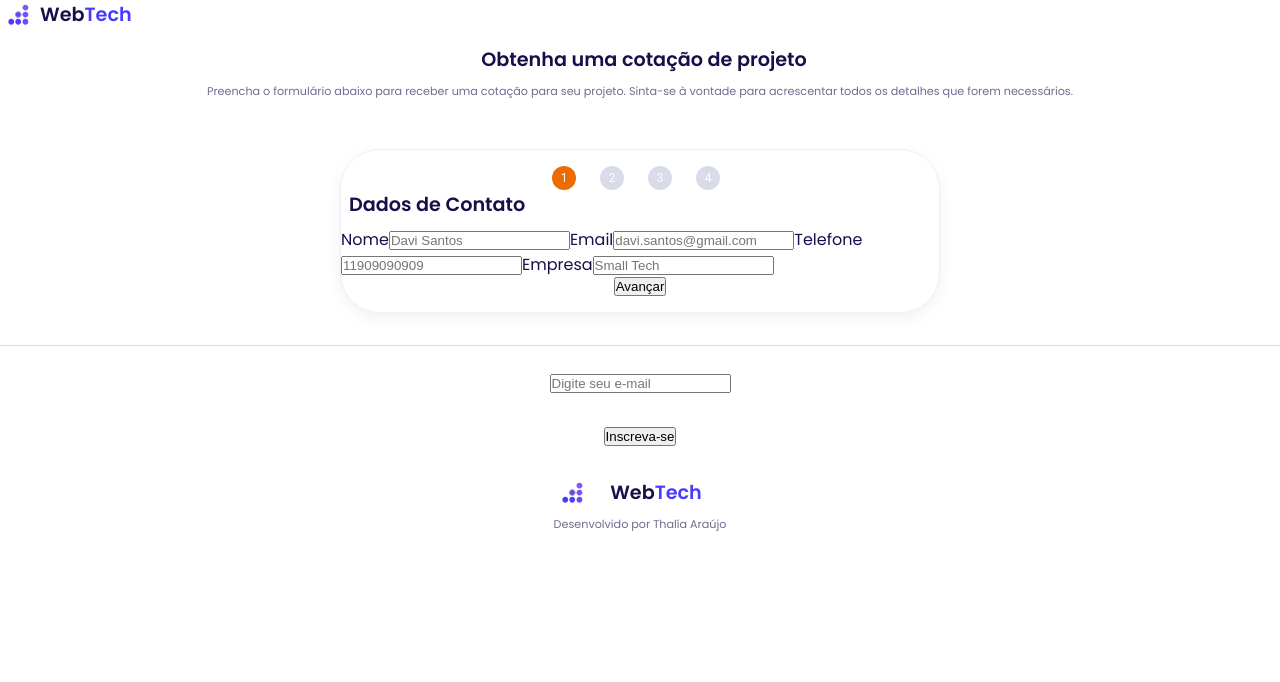
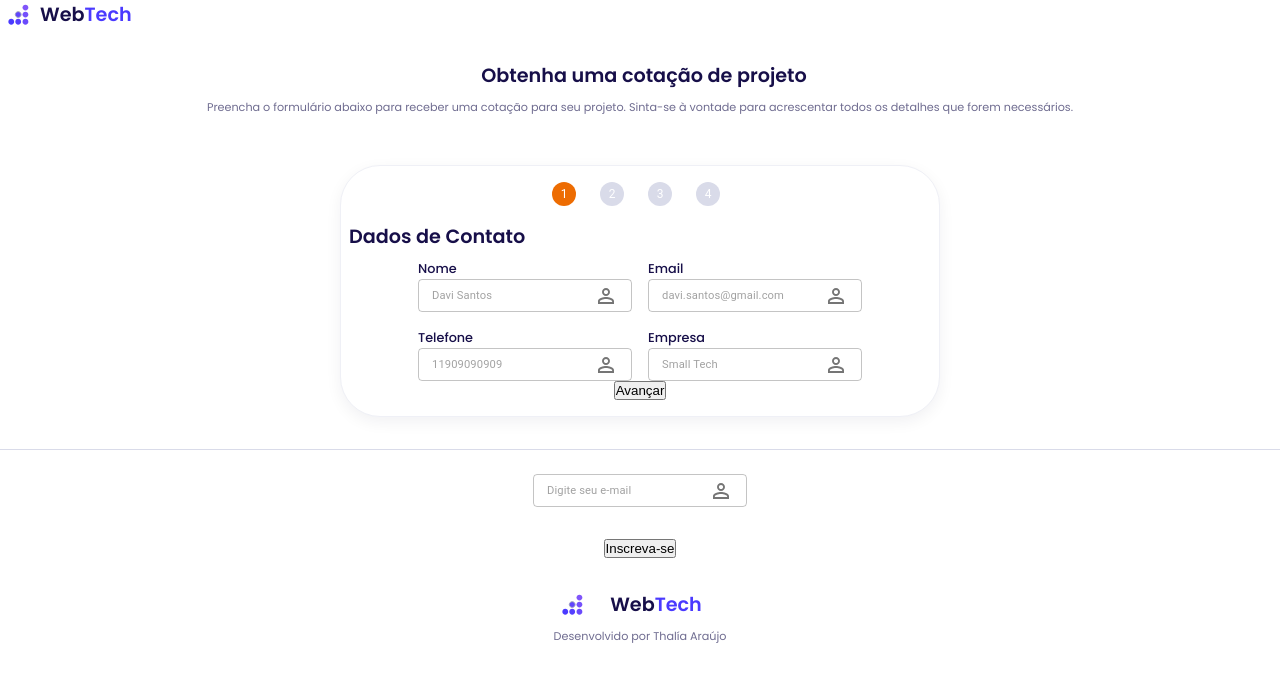
Before and after one commit to Thaliaraujo/multiStepFormTypescript, a React (Create React App) app: page /dashboard in a window 1280 px wide. Shown: the top 682 px of the page. Built offline with nearby package versions, Linux system fonts and the light colour scheme.

Commit message:
created: input component style

```diff
--- a/package.json
+++ b/package.json
@@ -5,7 +5,9 @@
   "dependencies": {
     "@emotion/react": "^11.11.1",
     "@emotion/styled": "^11.11.0",
+    "@mui/icons-material": "^5.14.16",
     "@mui/material": "^5.14.17",
+    "@mui/system": "^5.14.17",
     "react": "^18.2.0",
     "react-dom": "^18.2.0",
     "react-router-dom": "^6.17.0",
--- a/src/app/pages/dashboard/components/footer/Footer.tsx
+++ b/src/app/pages/dashboard/components/footer/Footer.tsx
@@ -7,6 +7,9 @@ import { Logo } from "../logo/Logo";
 import { Paragraphs } from "../paragraphs/Paragraphs";
 
 import styled from "styled-components";
+
+import PersonOutlineOutlinedIcon from '@mui/icons-material/PersonOutlineOutlined';
+
 
 
 const SFooter = styled.div`
@@ -65,6 +68,7 @@ export const Footer = () => {
                 label= ""
                 placeholder="Digite seu e-mail"
                 value= {email}
+                icon= {<PersonOutlineOutlinedIcon />}
                 onChange={newValue => setEmail(newValue)}
             />
             <button type="button" onClick={handleSubscription}>Inscreva-se</button>
--- a/src/app/pages/dashboard/components/form/components/step1/StepOne.tsx
+++ b/src/app/pages/dashboard/components/form/components/step1/StepOne.tsx
@@ -1,5 +1,15 @@
+import styled from "styled-components";
 import { Input } from "../../../input/Input";
 import { Titles } from "../../../titles/Titles";
+
+import PersonOutlineOutlinedIcon from '@mui/icons-material/PersonOutlineOutlined';
+
+const SStepOne = styled.div `
+    display: flex;
+    flex-wrap: wrap;
+    justify-content: center;
+    gap: 1rem;
+`
 
 export const StepOne = (props: {
     name: string,
@@ -14,11 +24,12 @@ export const StepOne = (props: {
     return (
         <>
             <Titles>Dados de Contato</Titles>
-            <div>
+            <SStepOne>
                 <Input
                     label="Nome"
                     placeholder="Davi Santos"
                     value={props.name}
+                    icon= {<PersonOutlineOutlinedIcon />}
                     onChange={props.onNameChange}
                 />
 
@@ -26,6 +37,7 @@ export const StepOne = (props: {
                     label="Email"
                     placeholder="davi.santos@gmail.com"
                     value={props.email}
+                    icon= {<PersonOutlineOutlinedIcon />}
                     onChange={props.onEmailChange}
                 />
 
@@ -33,6 +45,7 @@ export const StepOne = (props: {
                     label="Telefone"
                     placeholder="11909090909"
                     value={props.phone.toString()}
+                    icon= {<PersonOutlineOutlinedIcon />}
                     onChange={props.onPhoneChange}
                 />
 
@@ -40,9 +53,10 @@ export const StepOne = (props: {
                     label="Empresa"
                     placeholder="Small Tech"
                     value={props.company}
+                    icon= {<PersonOutlineOutlinedIcon />}
                     onChange={props.onCompanyChange}
                 />
-            </div>
+            </SStepOne>
         </>
     );
 };
--- a/src/app/pages/dashboard/components/form/components/step2/StepTwo.tsx
+++ b/src/app/pages/dashboard/components/form/components/step2/StepTwo.tsx
@@ -1,6 +1,7 @@
 import { Input } from "../../../input/Input";
 import { Paragraphs } from "../../../paragraphs/Paragraphs";
 import { Titles } from "../../../titles/Titles";
+import PersonOutlineOutlinedIcon from '@mui/icons-material/PersonOutlineOutlined';
 
 export const StepTwo = (props: {
     teste: string,
@@ -14,6 +15,7 @@ export const StepTwo = (props: {
                 label= "test"
                 placeholder="tets"
                 value={props.teste}
+                icon= {<PersonOutlineOutlinedIcon />}
                 onChange={props.onTesteChange}
             />
         </div>
--- a/src/app/pages/dashboard/components/input/Input.tsx
+++ b/src/app/pages/dashboard/components/input/Input.tsx
@@ -1,20 +1,45 @@
+import FormControl from '@mui/material/FormControl';
+import OutlinedInput from '@mui/material/OutlinedInput';
+import InputAdornmentEnd from '@mui/material/InputAdornment';
+import styled from 'styled-components';
+import { ReactNode } from 'react';
+
 interface IInputRegisterProps{
     label: string;
     value: string;
     placeholder?: string;
+    icon: ReactNode;
     onChange: (newvalue: string) => void;
 }
 
+const SLabel = styled.span `
+    color: var(--neutral-800);
+    font-size: .8rem;
+    font-weight: 500;
+    line-height: 1.25rem;
+`
+
 export const Input: React.FC<IInputRegisterProps> = (props) => {
     return(
-        <label>
-            <span>{props.label}</span>
-            <input
+        <FormControl variant="outlined">
+            <SLabel>{props.label}</SLabel>
+            <OutlinedInput
                 required
+                value={props.value}
                 placeholder={props.placeholder}
-                value={props.value}
                 onChange={e => props.onChange(e.target.value)}
+                sx={[
+                    {
+                    fontSize: '.7rem'
+                    }
+                ]}
+                size="small"
+                endAdornment={
+                    <InputAdornmentEnd position="end">
+                        {props.icon}
+                    </InputAdornmentEnd>
+                }
             />
-        </label>
+        </FormControl>
     );
 };
--- a/src/app/pages/dashboard/components/titles/Titles.tsx
+++ b/src/app/pages/dashboard/components/titles/Titles.tsx
@@ -2,7 +2,7 @@ import { ReactNode } from 'react';
 import styled from "styled-components";
 
 const Title = styled.h2 `
-    margin: 0 0 .5rem .5rem;
+    margin: 1rem 0 .5rem .5rem;
     font-size: 1.2rem;
     font-weight: 600;
     line-height: 2.rem;
```
Also changed, not shown: 1 other file (tests, documents, lock files or other folders).
